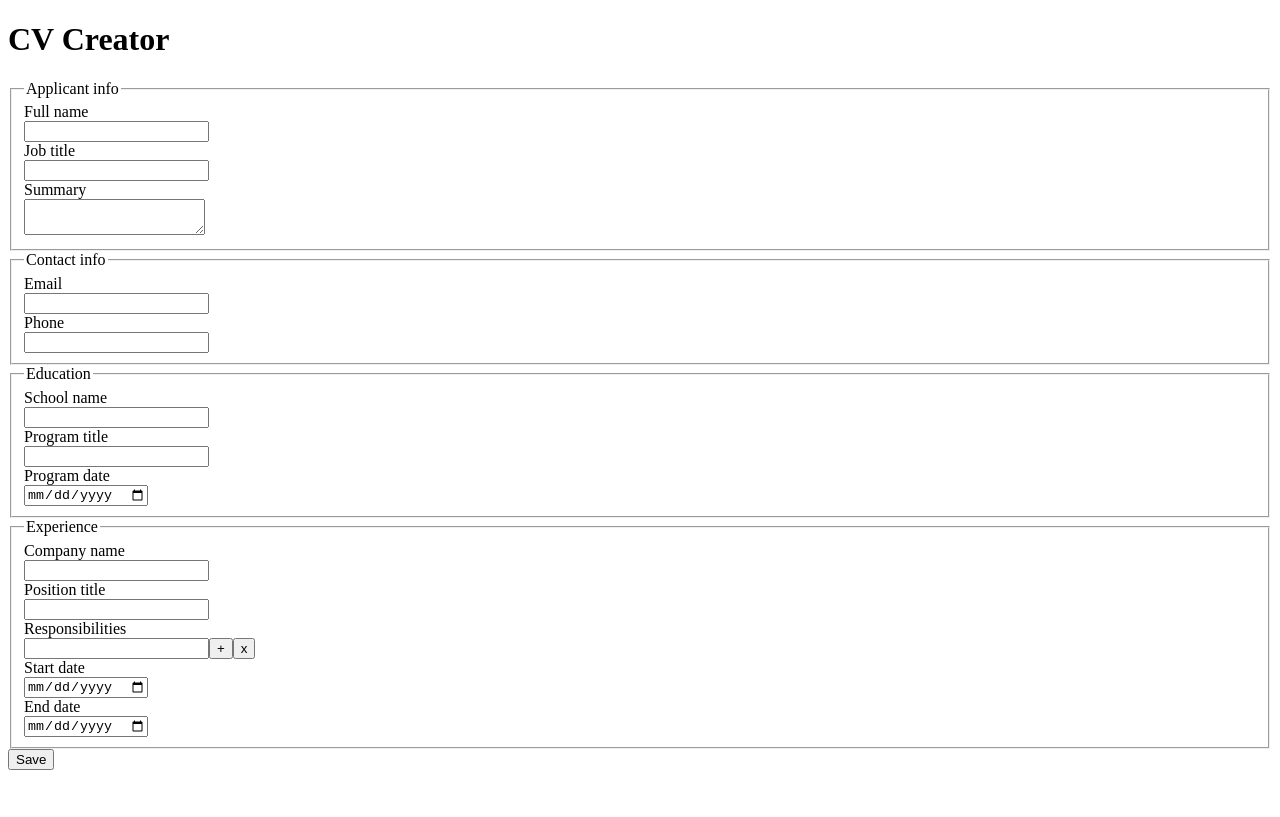
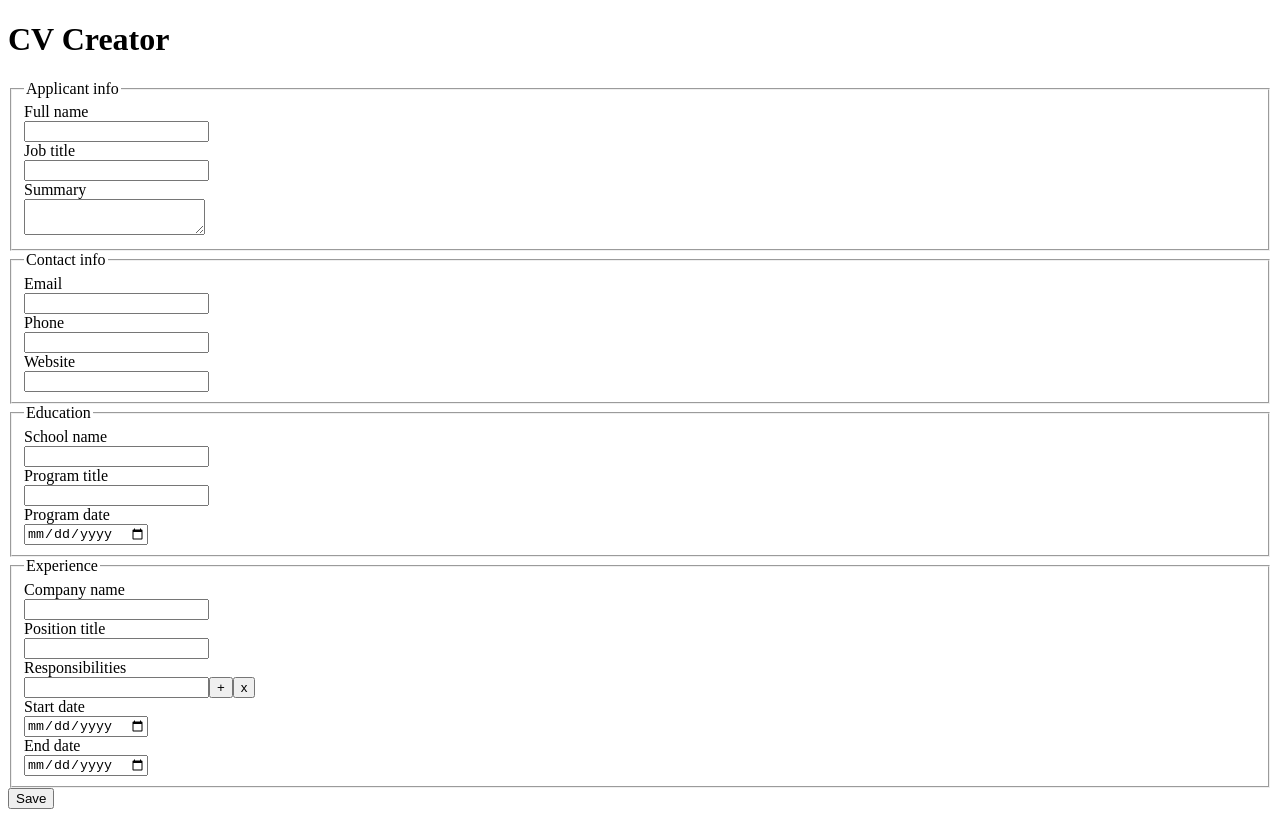
Before and after one commit to seraph404/resume-app, a React (Vite) app: page / in a window 1280 px wide. Built offline with nearby package versions, Linux system fonts and the light colour scheme.

Commit message:
Rename handleContactChange function due to conflict

```diff
--- a/src/components/ContactInfo.jsx
+++ b/src/components/ContactInfo.jsx
@@ -1,10 +1,10 @@
 import { useState } from "react";
 
-function ContactInfo({ email, phone, setContactInfo, isEditing }) {
-  function setContactInfo(event) {
+function ContactInfo({ email, phone, website, setContactInfo, isEditing }) {
+  function handleContactChange(event) {
     const { name, value } = event.target;
 
-    setInfo((previousState) => ({
+    setContactInfo((previousState) => ({
       ...previousState,
       [name]: value,
     }));
@@ -28,7 +28,7 @@ function ContactInfo({ email, phone, setContactInfo, isEditing }) {
                 type="email"
                 name="email"
                 value={email}
-                onChange={setContactInfo}
+                onChange={handleContactChange}
                 required
               />
             </div>
@@ -39,9 +39,19 @@ function ContactInfo({ email, phone, setContactInfo, isEditing }) {
                 type="tel"
                 name="phone"
                 value={phone}
-                onChange={setContactInfo}
+                onChange={handleContactChange}
                 maxLength="10"
                 required
+              />
+            </div>
+            <div>
+              <label>Website</label>
+              <br />
+              <input
+                type="url"
+                name="website"
+                value={website}
+                onChange={handleContactChange}
               />
             </div>
           </fieldset>
@@ -52,6 +62,7 @@ function ContactInfo({ email, phone, setContactInfo, isEditing }) {
           <div className="contact-info section">
             <p>{email}</p>
             <p>{formatPhoneNumber(phone)}</p>
+            <p>{website}</p>
           </div>
         </>
       )}
```
